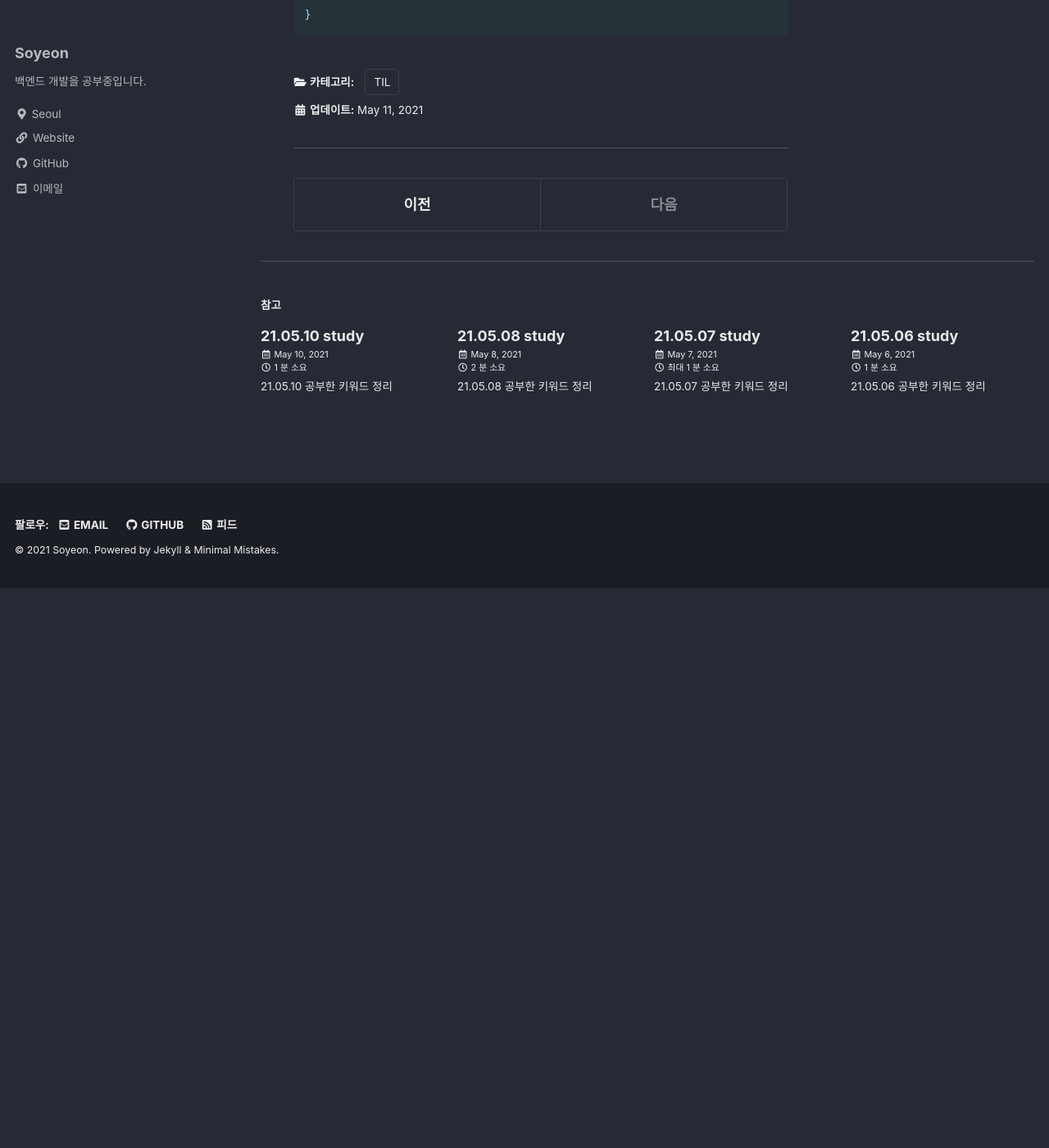
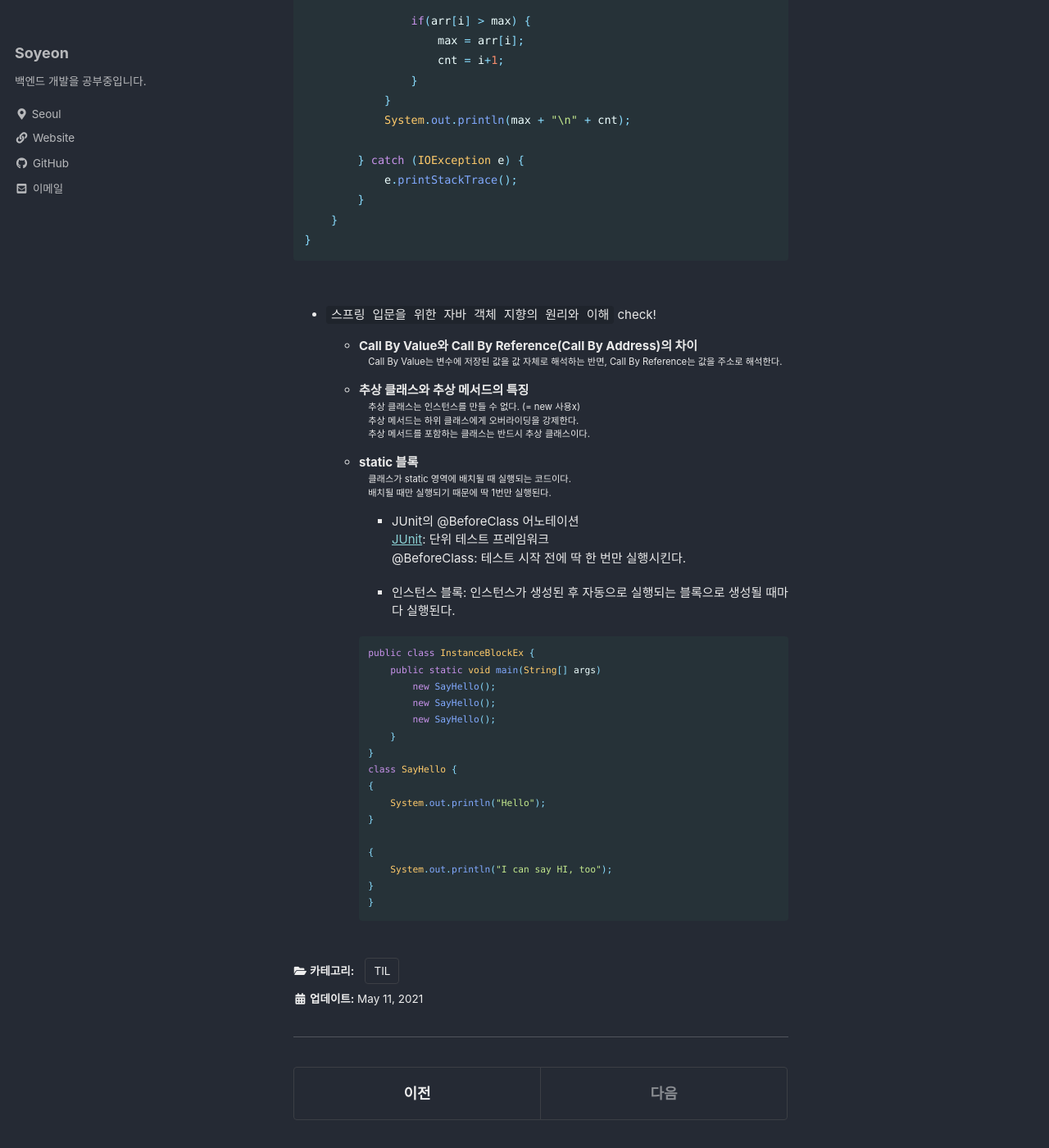
Before and after one commit to liv660/liv660.github.io, a Jekyll site: the page built from _posts/TIL/21.05.study/2021-05-11-210511.md, in a window 1280 px wide and 1400 px high, scrolled down 2814 px. Shown: the whole window at 82% size. Built offline with Jekyll 4.4.1, drawn with Linux system fonts in a browser that asks for light colours; cached includes are drawn as plain includes; before the commit the page ends 3531 px from its top, so only the background shows below that; some of the changed text lies outside the part shown.

Commit message:
Update 05.11 TIL

````diff
--- a/_posts/TIL/21.05.study/2021-05-11-210511.md
+++ b/_posts/TIL/21.05.study/2021-05-11-210511.md
@@ -6,7 +6,15 @@ categories:
 ---
 
 # 📝21.05.11 TIL
++ `스프링 입문을 위한 자바 객체 지향의 원리와 이해` ─ 4장. 자바가 확장한 객체 지향
+  + Call By Value와 Call By Reference(Call By Address)의 차이
+  + 추상 클래스와 추상 메서드의 특징
+  + static 블록
+    + 사실 패키지 또는 클래스가 처음 사용될 때 T메모리의 static 영역에 배치된다. (시작할 때 일단 다 로드되고 실행되는 것이 아니다.)
+    + JUnit @BeforeClass 어노테이션
+    + 인스턴스 블록
 
+  <br />
 
 + 백준 알고리즘 [10818](https://www.acmicpc.net/problem/10818), [2562](https://www.acmicpc.net/problem/2562) 풀이 완료
 
@@ -127,3 +135,42 @@ categories:
     }
 }
   ```
+<br />
+
++ `스프링 입문을 위한 자바 객체 지향의 원리와 이해` check!
+  + Call By Value와 Call By Reference(Call By Address)의 차이<br />
+    : Call By Value는 변수에 저장된 값을 값 자체로 해석하는 반면, Call By Reference는 값을 주소로 해석한다.
+
+  + 추상 클래스와 추상 메서드의 특징<br />
+    : 추상 클래스는 인스턴스를 만들 수 없다. (= new 사용x) <br />
+    : 추상 메서드는 하위 클래스에게 오버라이딩을 강제한다.<br />
+    : 추상 메서드를 포함하는 클래스는 반드시 추상 클래스이다.
+
+  + static 블록<br />
+    : 클래스가 static 영역에 배치될 때 실행되는 코드이다.<br />
+    : 배치될 때만 실행되기 때문에 딱 1번만 실행된다.<br />
+
+    + JUnit의 @BeforeClass 어노테이션<br />
+      [JUnit](https://www.nextree.co.kr/p11104/): 단위 테스트 프레임워크<br />
+      @BeforeClass: 테스트 시작 전에 딱 한 번만 실행시킨다.<br />
+
+    + 인스턴스 블록: 인스턴스가 생성된 후 자동으로 실행되는 블록으로 생성될 때마다 실행된다.
+
+    ```java
+    public class InstanceBlockEx {
+        public static void main(String[] args)
+            new SayHello();
+            new SayHello();
+            new SayHello();
+        }
+    }
+    class SayHello {
+    {
+        System.out.println("Hello");
+    }
+
+    {
+        System.out.println("I can say HI, too");
+    }
+}
+    ```
````
